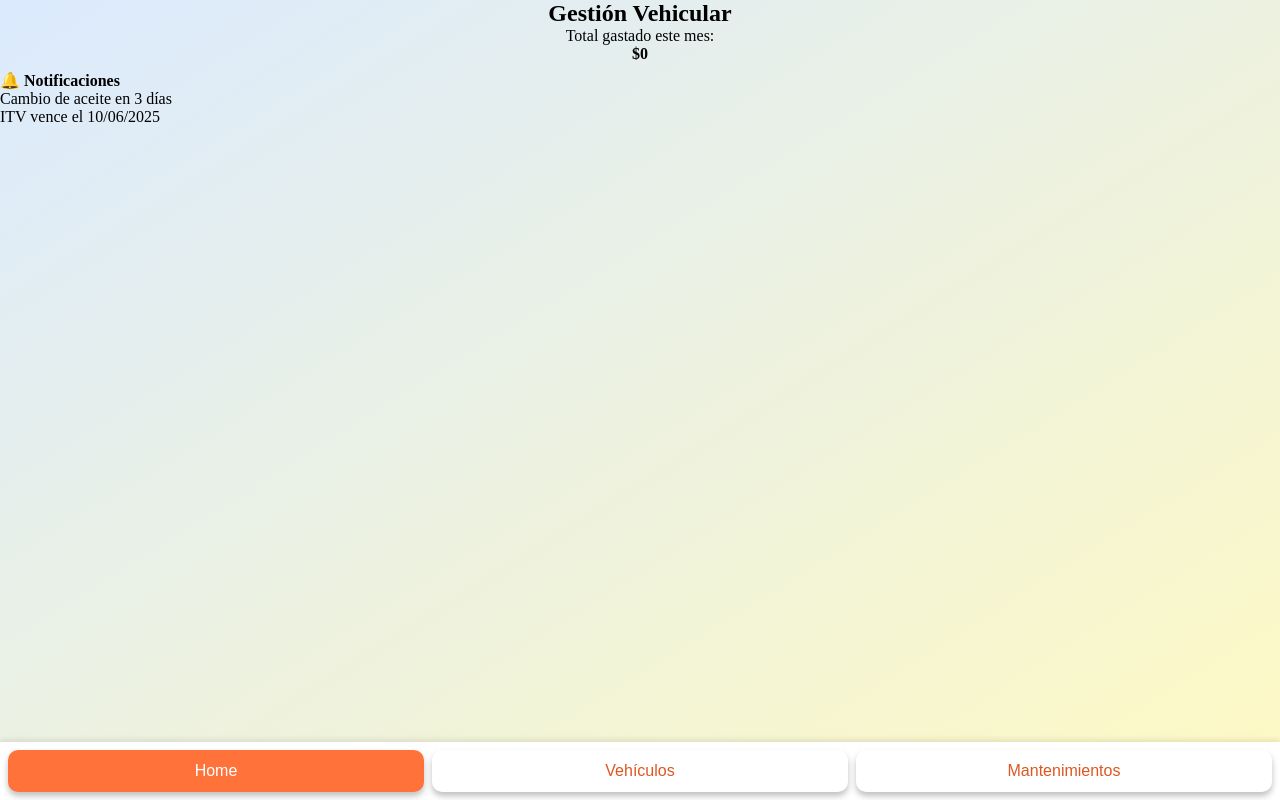
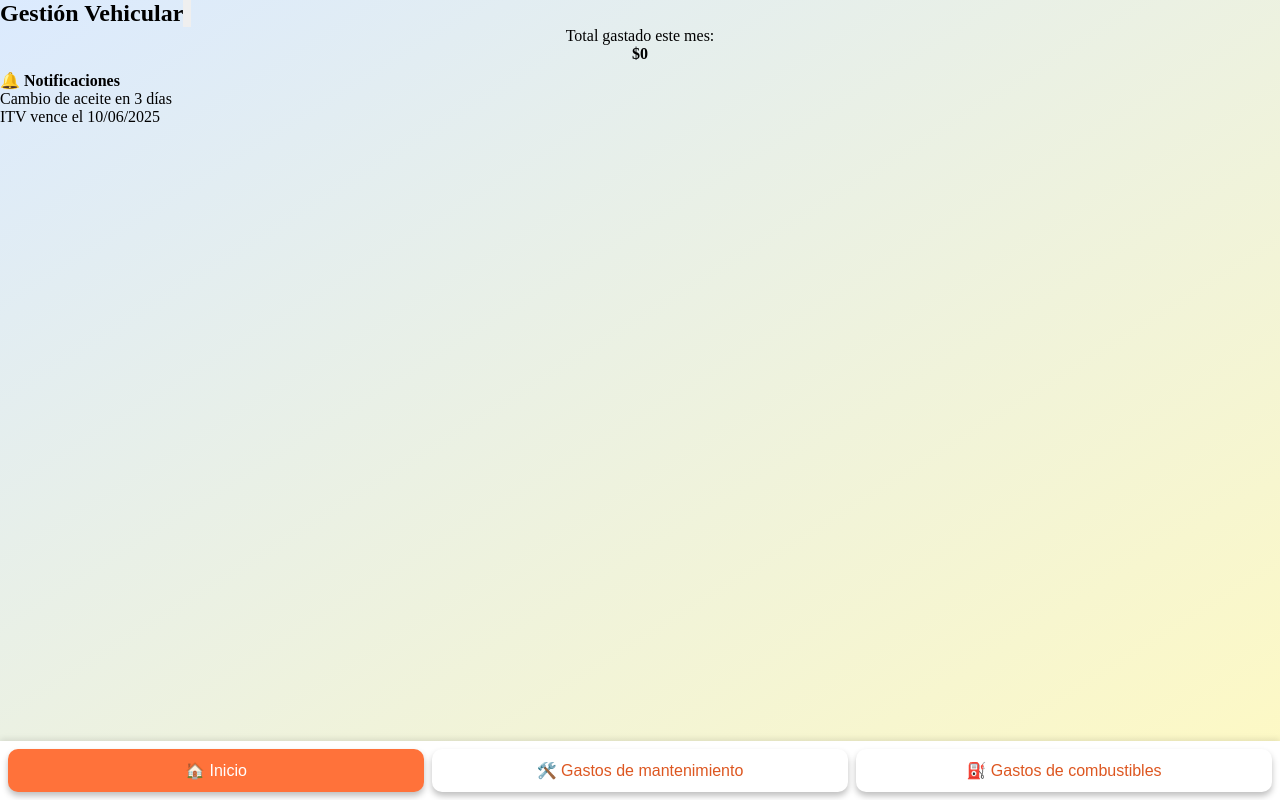
Before and after one commit to nahuelaba96/gestion-vehicular-frontend, a React (Vite) app: page / in a window 1280 px wide. Built offline with nearby package versions, Linux system fonts and the light colour scheme.

Commit message:
cambios en el encabezado

```diff
--- a/src/footer/Footer.tsx
+++ b/src/footer/Footer.tsx
@@ -3,9 +3,9 @@ import "./footer.css";
 import { useLocation, useNavigate } from "react-router-dom";
 
 const tabs = [
-    { path: "/", label: "Home" },
-    { path: "/vehiculos", label: "Vehículos" },
-    { path: "/gastosdemantenimiento", label: "Mantenimientos" },
+    { path: "/", label: "🏠 Inicio" },
+    { path: "/vehiculos", label: "🛠️ Gastos de mantenimiento" },
+    { path: "/gastosdemantenimiento", label:"⛽ Gastos de combustibles" },
 ];
 
 const FooterTabs = () => {
--- a/src/pages/home/Home.tsx
+++ b/src/pages/home/Home.tsx
@@ -9,13 +9,16 @@ const Home = () => {
 
   return (
     <div className="fondo">
+        <div className="encabezado">
+          <h1 className="titulo">Gestión Vehicular</h1>
+          <button className="btn_add"></button>
+          <button className="btn_profile"></button>
+        </div>
         <div>
-          <h1 className="titulo">Gestión Vehicular</h1>
           <div className="resumen-gastos">
             <p>Total gastado este mes:</p>
             <strong>${totalGastos}</strong>
           </div>
-
           <div className="notificaciones">
             <p className="noti-titulo">🔔 Notificaciones</p>
             <ul>
--- a/src/pages/home/home.css
+++ b/src/pages/home/home.css
@@ -2,7 +2,10 @@
    box-sizing: border-box;
 }
 
+.encabezado {
+  display:flex;
 
+}
 
 .fondo {
   height: 100%;
```
